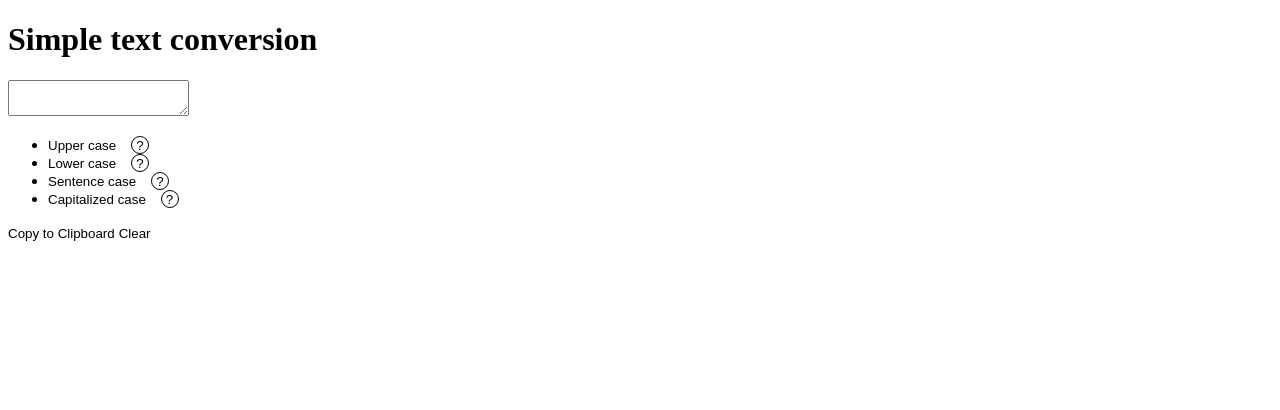
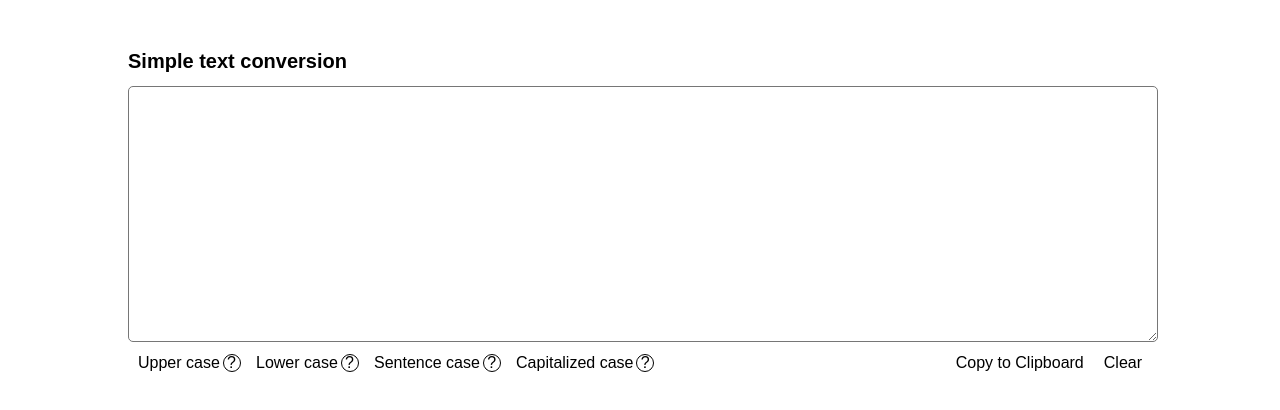
Before and after one commit to gabLaroche/simple-text-conversion, a plain HTML site: page index.html in a window 1280 px wide. Drawn offline with nearby package versions, Linux system fonts and the light colour scheme; a web font is replaced by a local one.

Commit message:
Added more styles

```diff
--- a/index.html
+++ b/index.html
@@ -12,35 +12,43 @@
 		<label for="conversion"></label>
 		<textarea id="conversion"></textarea>
 	</form>
-	<ul>
-		<li>
-			<button type="button" id="upperCaseBtn">Upper case</button>
+	<div class="container">
+
+		<ul class="button__list">
+			<li class="button__list-item">
+				<button class="converter-btn" type="button" id="upperCaseBtn">Upper case</button>
 				<button class="info-tooltip">?
 					<span class="info-popup">THIS IS AN UPPER CASE EXAMPLE.</span>
 				</button>
 			</li>
-		<li>
-			<button type="button" id="lowerCaseBtn">Lower case</button>
+			<li class="button__list-item">
+				<button class="converter-btn" type="button" id="lowerCaseBtn">Lower case</button>
 				<button class="info-tooltip">?
 					<span class="info-popup">this is a lower case example.</span>
 				</button>
 			</li>
-		<li>
-			<button type="button" id="sentenceCaseBtn">Sentence case</button>
+			<li class="button__list-item">
+				<button class="converter-btn" type="button" id="sentenceCaseBtn">Sentence case</button>
 				<button class="info-tooltip">?
 					<span class="info-popup">This is a sentence case example. Best shown with multiple sentences.</span>
 				</button>
 			</li>
-		<li>
-			<button type="button" id="capitalizedCaseBtn">Capitalized case</button>
+			<li class="button__list-item">
+				<button class="converter-btn" type="button" id="capitalizedCaseBtn">Capitalized case</button>
 				<button class="info-tooltip">?
 					<span class="info-popup">This Is A Capitalized Case Example.</span>
 				</button>
 			</li>
 		</ul>
-
-	<button type="button" id="copyBtn">Copy to Clipboard</button>
-	<button type="button" id="clearBtn">Clear</button>
+		<ul class="button__list">
+			<li class="button__list-item">
+				<button class="utility-btn" type="button" id="copyBtn">Copy to Clipboard</button>
+			</li>
+			<li class="button__list-item">
+				<button class="utility-btn" type="button" id="clearBtn">Clear</button>
+			</li>
+		</ul>
+	</div>
 </main>
 <script src="string-conversion.js" type="text/javascript"></script>
 </body>
--- a/styles.css
+++ b/styles.css
@@ -1,21 +1,68 @@
+@import url('https://fonts.googleapis.com/css?family=Cabin:400,500,600,700');
+@import url('https://fonts.googleapis.com/css?family=Muli:400,600');
+:root {
+    --primary-font-family: 'Muli', sans-serif;
+    --secondary-font-family: 'Cabin', sans-serif;
+}
+html {
+    font-size: 62.5%;
+}
+
+body {
+    margin: 50px;
+    font-family: var(--primary-font-family);
+}
+
+main {
+    max-width: 1024px;
+    margin: 0 auto;
+}
+
 button {
     padding: 0;
     background: none;
     border: none;
     cursor: pointer;
+    font-size: 1.6rem;
+}
+
+textarea {
+    width: 100%;
+    max-width: 100%;
+    height: 250px;
+    border-radius: 5px;
+}
+
+.container {
+    display: flex;
+    justify-content: space-between;
+    margin: 0 auto;
+}
+
+.button__list {
+    list-style: none;
+    display: flex;
+    padding: 0;
+    margin: 1rem 0;
+}
+
+.button__list-item {
+    margin: 0 1rem;
+    font-family: var(--secondary-font-family);
 }
 
 .info-tooltip {
     position: relative;
-    margin-left: 1rem;
+    margin-left: 5px;
     outline: none;
+    line-height: 0;
 }
 
 .info-tooltip:before {
     content: "";
     display: block;
-    width: 1rem;
-    height: 1rem;
+    width: 1.6rem;
+    height: 1.6rem;
     border: 1px solid black;
     border-radius: 50%;
     position: absolute;
@@ -31,13 +78,15 @@ button {
 
 .info-popup {
     display: none;
+    width: 250px;
+    z-index: 10;
     background: #fff;
     border: 1px solid #e1e1e1;
     margin-left: 10px;
-    padding: 5px;
+    padding: 15px;
     position: absolute;
-    top: 0;
-    left: 0;
-    z-index: 10;
-    width:250px;
+    line-height: 1;
+    top: 20px;
+    left: 50%;
+    transform: translateX(-50%);
 }
```
Lines whose indentation alone changed are shown as unchanged.
